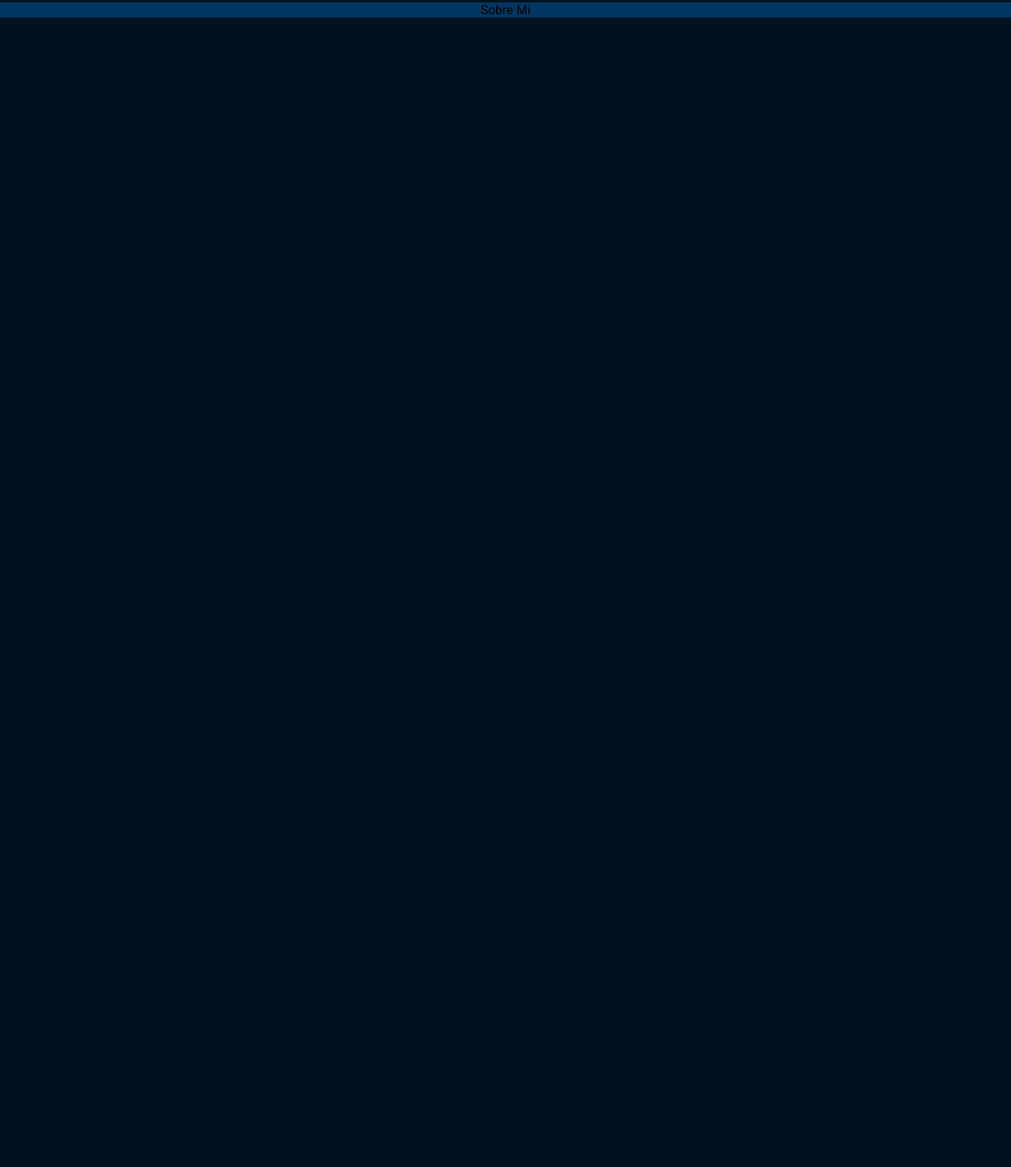
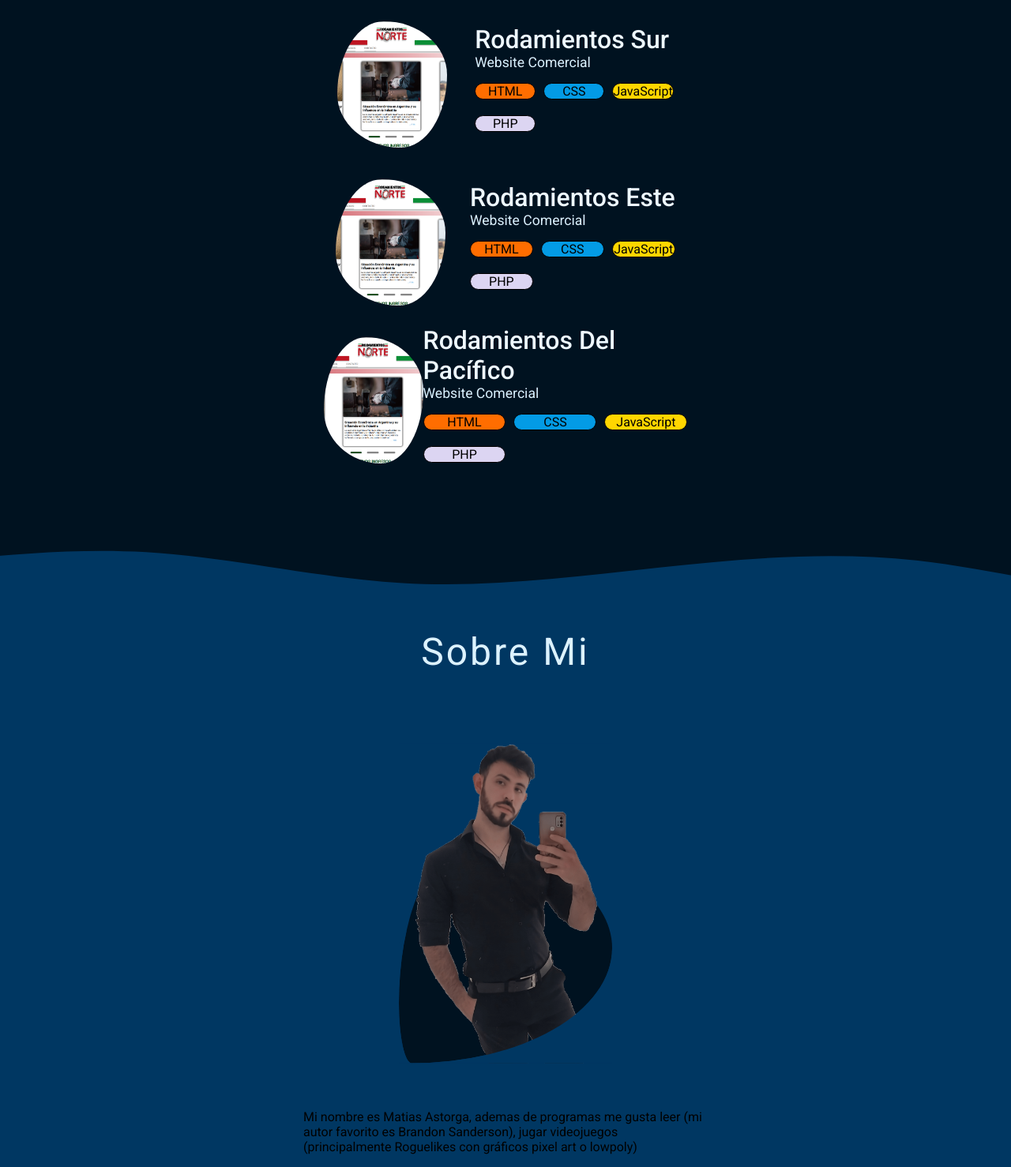
Before and after one commit to 30matias30/Portfolio, a plain HTML site: page index.html in a window 1280 px wide. Shown: the part 2348-3826 px from the top of the page at 79% size. Before the commit the page ends 2370 px from the top, so only its background shows below. Drawn offline with Linux system fonts and the light colour scheme.

Commit message:
Structure - V1.7

```diff
--- /dev/null
+++ b/Styles/aboutMe-style.css
@@ -0,0 +1,122 @@
+#aboutMe {
+    flex-flow: column;
+
+    align-items: center;
+}
+
+#aboutMe h2 {
+
+    font-size: 3rem;
+    padding: 5px;
+    color: var(--soft-white);
+    letter-spacing: 3px;
+    font-weight: normal;
+}
+
+/*  PROFILE PICTURE */
+
+.aboutMe-img-container {
+
+    position: relative;
+    display: flex;
+    justify-content: center;
+    align-items: center;
+    flex-wrap: wrap;
+
+    transform: scale(0.9);
+}
+
+.box {
+    position: relative;
+    width: 300px;
+    height: 450px;
+    background-color: var(--light);
+    margin: 20px 40px;
+    overflow: hidden;
+}
+
+.box::before {
+    content: '';
+    position: absolute;
+    bottom: 0;
+    left: 0;
+    width: 300px;
+    height: 300px;
+    background-color: transparent;
+    border-radius: 50%;
+    z-index: 1;
+    box-shadow: 0 100px 0 40px var(--light);
+
+    animation: user-blob 50s infinite;
+
+}
+
+.box::after {
+    content: '';
+    position: absolute;
+    bottom: 0;
+    left: 0;
+    width: 300px;
+    height: 300px;
+    box-sizing: border-box;
+    border-radius: 50%;
+    border: 6px solid transparent;
+    /* border-bottom: 6px solid #000 */
+
+    animation: user-blob 50s infinite;
+
+}
+
+.box .circle {
+    position: absolute;
+    bottom: 0;
+    left: 0;
+    width: 300px;
+    height: 300px;
+    background: var(--background);
+    overflow: hidden;
+    border-radius: 50%;
+    /* border: 6px solid #000; */
+
+    animation: user-blob 50s infinite;
+
+}
+
+.box .circle img,
+.box img {
+    position: absolute;
+    bottom: 0;
+    left: 50%;
+    transform: translateX(-50%);
+    height: 450px;
+}
+
+@keyframes user-blob {
+    0%, 100% {
+        border-radius: 30% 70% 70% 30% / 30% 30% 70% 70% ;
+    }
+
+    10%, 90% {
+        border-radius: 30% 70% 94% 6% / 72% 46% 54% 28% ;
+    }
+
+    20%, 80% {
+        border-radius: 30% 70% 47% 53% / 14% 60% 40% 86% ;
+    }
+
+    30%, 70% {
+        border-radius: 86% 14% 71% 29% / 75% 88% 12% 25% ;
+    }
+
+    40%, 60% {
+        border-radius: 11% 89% 42% 58% / 75% 22% 78% 25% ;
+    }
+
+    5%, 25%, 45%, 65%, 85%{
+        border-radius: 11% 89% 27% 73% / 18% 66% 34% 82% ;
+    }
+
+    15%, 35%, 55%, 75%, 95% {
+        border-radius: 44% 56% 90% 10% / 84% 19% 81% 16% ;
+    }
+}
--- a/Styles/animation-style.css
+++ b/Styles/animation-style.css
@@ -28,6 +28,10 @@
 }
 
 .wave5 {
+    animation: wave5 linear 100s infinite;
+}
+
+.wave6 {
     animation: wave5 linear 100s infinite;
 }
 
@@ -135,3 +139,17 @@
         transform: translateX(0);
     }
 }
+
+@keyframes wave6 {
+    0%, 100% {
+        transform: translateX(0);
+    }
+
+    25% {
+        transform: translateX(-5%);
+    }
+
+    50% {
+        transform: translateX(5%);
+    }
+}
--- a/Styles/style.css
+++ b/Styles/style.css
@@ -78,3 +78,7 @@ a {
     text-decoration: none;
     color: var(--white);
 }
+
+#aboutMe {
+    z-index: 1;
+}
--- a/Styles/works-style.css
+++ b/Styles/works-style.css
@@ -41,6 +41,8 @@ main h1 {
 .work-img {
     width: 30%;
     height: 80%;
+
+    animation: border-blob 30s infinite;
 }
 
 .work-img img{
@@ -108,3 +110,19 @@ li {
 .php {
     background-color: var(--php);
 }
+
+
+@keyframes border-blob {
+
+    0%, 100% {
+        border-radius: 100% 0% 100% 0% / 0% 100% 0% 100%;
+    }
+
+    50% {
+        border-radius: 0% 100% 0% 100% / 100% 0% 100% 0%;
+    }
+}
+
+#waviZ {
+    z-index: 2;
+}
--- a/index.html
+++ b/index.html
@@ -16,6 +16,7 @@
     <link rel="stylesheet" href="./Styles/header-style.css">
     <link rel="stylesheet" href="./Styles/skills-style.css">
     <link rel="stylesheet" href="./Styles/works-style.css">
+    <link rel="stylesheet" href="./Styles/aboutMe-style.css">
 
     <title>Astorga's Portfolio</title>
 
@@ -290,11 +291,101 @@
             </div>
 
         </div>
+        <div class="work-card">
+
+            <div class="work-img imgW1"></div>
+            <div class="work-txt">
+                <div class="work-title"><a href="https://rodamientosnorte.com/index.html">Rodamientos Sur</a></div>
+                <div class="work-subtitle">Website Comercial</div>
+                <div class="work-tags">
+                    <ul>
+                        <li class="html">HTML</li>
+                        <li class="css">CSS</li>
+                        <li class="js">JavaScript</li>
+                        <li class="php">PHP</li>
+                    </ul>
+                </div>
+            </div>
+
+        </div>
+        <div class="work-card">
+
+            <div class="work-img imgW1"></div>
+            <div class="work-txt">
+                <div class="work-title"><a href="https://rodamientosnorte.com/index.html">Rodamientos Este</a></div>
+                <div class="work-subtitle">Website Comercial</div>
+                <div class="work-tags">
+                    <ul>
+                        <li class="html">HTML</li>
+                        <li class="css">CSS</li>
+                        <li class="js">JavaScript</li>
+                        <li class="php">PHP</li>
+                    </ul>
+                </div>
+            </div>
+
+        </div>
+        <div class="work-card">
+
+            <div class="work-img imgW1"></div>
+            <div class="work-txt">
+                <div class="work-title"><a href="https://rodamientosnorte.com/index.html">Rodamientos Del Pacífico</a></div>
+                <div class="work-subtitle">Website Comercial</div>
+                <div class="work-tags">
+                    <ul>
+                        <li class="html">HTML</li>
+                        <li class="css">CSS</li>
+                        <li class="js">JavaScript</li>
+                        <li class="php">PHP</li>
+                    </ul>
+                </div>
+            </div>
+
+        </div>
 
     </div>
 </main>
 
-<section>Sobre Mi</section>
+<section id="aboutMe">
+
+    <svg id="visual" class="wave6" viewBox="0 0 5200 150"
+        width="5200" height="150"
+        xmlns="http://www.w3.org/2000/svg"
+        xmlns:xlink="http://www.w3.org/1999/xlink"
+        version="1.1">
+        <path
+            d="M0 50L54.2 58.5C108.3 67 216.7 84 325 100.7C433.3 117.3 541.7 133.7 650 136.5C758.3 139.3 866.7 128.7 975 117C1083.3 105.3 1191.7 92.7 1300 95.7C1408.3 98.7 1516.7 117.3 1625 123.7C1733.3 130 1841.7 124 1950 114C2058.3 104 2166.7 90 2275 96.3C2383.3 102.7 2491.7 129.3 2600 135.5C2708.3 141.7 2816.7 127.3 2925 115.7C3033.3 104 3141.7 95 3250 106.8C3358.3 118.7 3466.7 151.3 3575 150.5C3683.3 149.7 3791.7 115.3 3900 95.2C4008.3 75 4116.7 69 4225 71.2C4333.3 73.3 4441.7 83.7 4550 83C4658.3 82.3 4766.7 70.7 4875 71.8C4983.3 73 5091.7 87 5145.8 94L5200 101L5200 0L5145.8 0C5091.7 0 4983.3 0 4875 0C4766.7 0 4658.3 0 4550 0C4441.7 0 4333.3 0 4225 0C4116.7 0 4008.3 0 3900 0C3791.7 0 3683.3 0 3575 0C3466.7 0 3358.3 0 3250 0C3141.7 0 3033.3 0 2925 0C2816.7 0 2708.3 0 2600 0C2491.7 0 2383.3 0 2275 0C2166.7 0 2058.3 0 1950 0C1841.7 0 1733.3 0 1625 0C1516.7 0 1408.3 0 1300 0C1191.7 0 1083.3 0 975 0C866.7 0 758.3 0 650 0C541.7 0 433.3 0 325 0C216.7 0 108.3 0 54.2 0L0 0Z"
+            fill="#001220"></path>
+    </svg>
+
+    <h2>Sobre Mi</h2>
+
+    <div class="element-container">
+
+        <div class="aboutMe-img-container">
+            <div class="box">
+                <div class="circle">
+                    <img src="./Pictures/user-picture2.webp" alt="" srcset="">
+                </div>
+                <img src="./Pictures/user-picture2.webp" alt="" srcset="">
+            </div>
+        </div>
+
+        <div class="aboutMe-txt-container">
+
+            <p>Mi nombre es Matias Astorga, ademas de programas me gusta leer (mi autor favorito es Brandon Sanderson), jugar videojuegos (principalmente
+                Roguelikes con gráficos pixel art o lowpoly)
+            </p>
+
+        </div>
+
+
+
+
+    </div>
+
+
+</section>
 
 
     <script src="./Scripts/script.js"></script>
```
Also changed, not shown: Pictures/user-picture.webp (added), Pictures/user-picture2.webp (added), layered-waves-haikei (1)23232323.svg (added), 1 other file.
